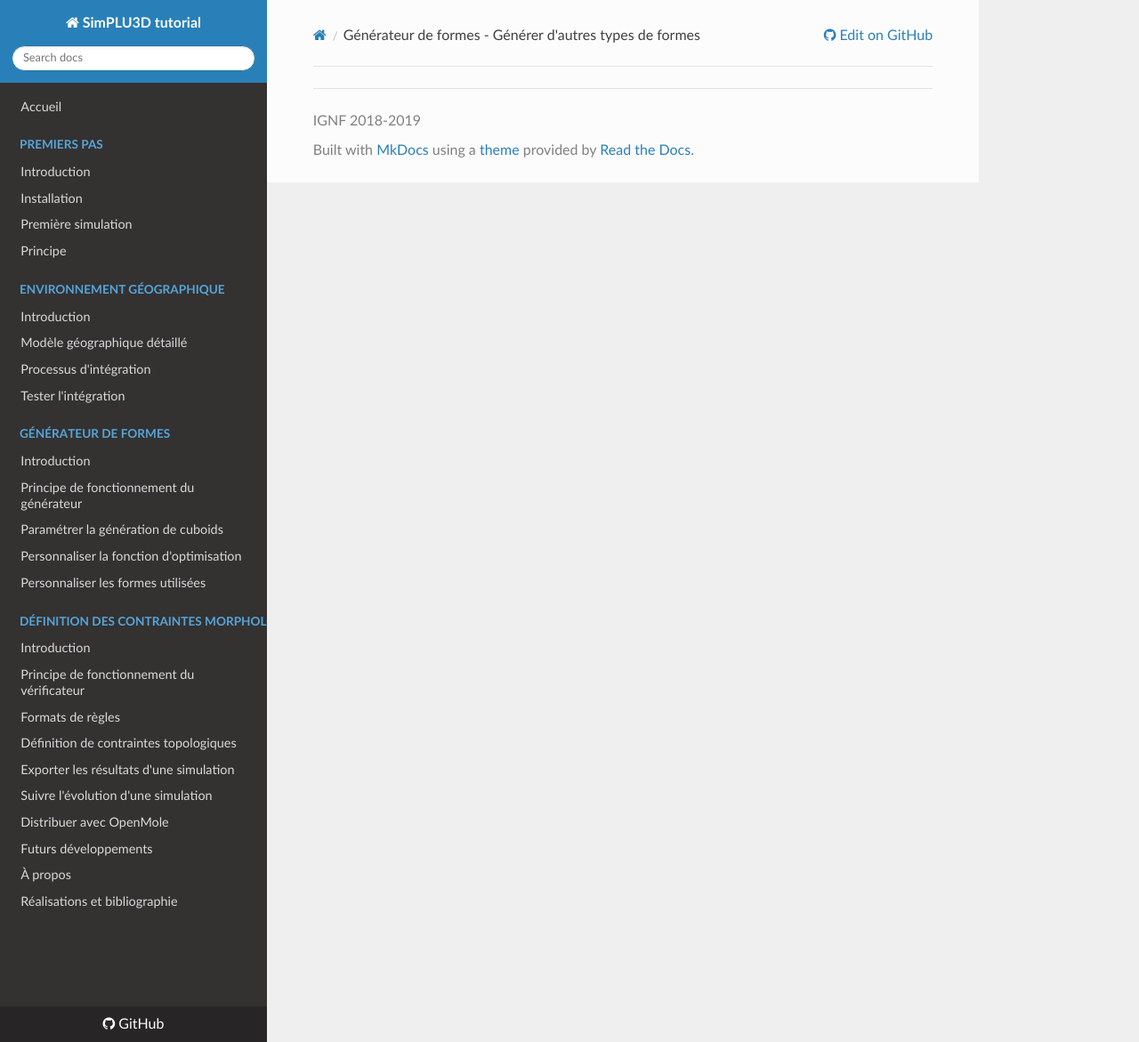
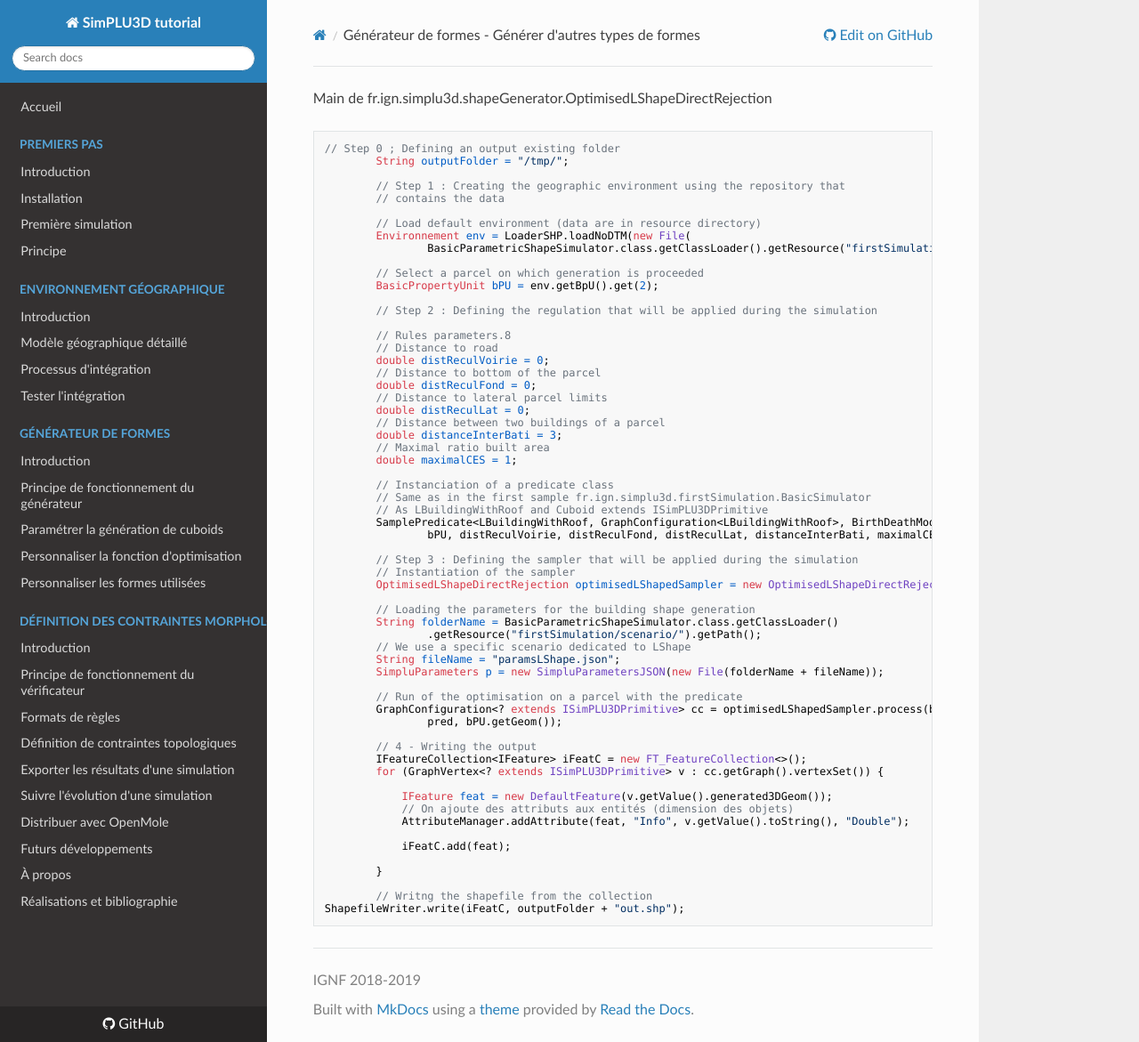
Before and after one commit to SimPLU3D/simplu3D-tutorial, an MkDocs documentation site: the page built from docs/generator/custom-shape.md, in a window 1280 px wide and 1171 px high. Shown: the whole window at 89% size. Built offline with MkDocs 1.6.1, drawn with Linux system fonts in a browser that asks for light colours; nearby versions of some CDN libraries.

Commit message:
Finishing custom-optimisation

````diff
--- a/docs/generator/custom-shape.md
+++ b/docs/generator/custom-shape.md
@@ -5,3 +5,72 @@ authors:
 date: 2018-10-26
 
 ---
+
+
+Main de fr.ign.simplu3d.shapeGenerator.OptimisedLShapeDirectRejection
+
+
+```JAVA
+// Step 0 ; Defining an output existing folder
+		String outputFolder = "/tmp/";
+
+		// Step 1 : Creating the geographic environment using the repository that
+		// contains the data
+
+		// Load default environment (data are in resource directory)
+		Environnement env = LoaderSHP.loadNoDTM(new File(
+				BasicParametricShapeSimulator.class.getClassLoader().getResource("firstSimulation/data/").getPath()));
+
+		// Select a parcel on which generation is proceeded
+		BasicPropertyUnit bPU = env.getBpU().get(2);
+
+		// Step 2 : Defining the regulation that will be applied during the simulation
+
+		// Rules parameters.8
+		// Distance to road
+		double distReculVoirie = 0;
+		// Distance to bottom of the parcel
+		double distReculFond = 0;
+		// Distance to lateral parcel limits
+		double distReculLat = 0;
+		// Distance between two buildings of a parcel
+		double distanceInterBati = 3;
+		// Maximal ratio built area
+		double maximalCES = 1;
+
+		// Instanciation of a predicate class
+		// Same as in the first sample fr.ign.simplu3d.firstSimulation.BasicSimulator
+		// As LBuildingWithRoof and Cuboid extends ISimPLU3DPrimitive
+		SamplePredicate<LBuildingWithRoof, GraphConfiguration<LBuildingWithRoof>, BirthDeathModification<LBuildingWithRoof>> pred = new SamplePredicate<>(
+				bPU, distReculVoirie, distReculFond, distReculLat, distanceInterBati, maximalCES);
+
+		// Step 3 : Defining the sampler that will be applied during the simulation
+		// Instantiation of the sampler
+		OptimisedLShapeDirectRejection optimisedLShapedSampler = new OptimisedLShapeDirectRejection();
+
+		// Loading the parameters for the building shape generation
+		String folderName = BasicParametricShapeSimulator.class.getClassLoader()
+				.getResource("firstSimulation/scenario/").getPath();
+		// We use a specific scenario dedicated to LShape
+		String fileName = "paramsLShape.json";
+		SimpluParameters p = new SimpluParametersJSON(new File(folderName + fileName));
+
+		// Run of the optimisation on a parcel with the predicate
+		GraphConfiguration<? extends ISimPLU3DPrimitive> cc = optimisedLShapedSampler.process(bPU, p, env, bPU.getId(),
+				pred, bPU.getGeom());
+
+		// 4 - Writing the output
+		IFeatureCollection<IFeature> iFeatC = new FT_FeatureCollection<>();
+		for (GraphVertex<? extends ISimPLU3DPrimitive> v : cc.getGraph().vertexSet()) {
+
+			IFeature feat = new DefaultFeature(v.getValue().generated3DGeom());
+			// On ajoute des attributs aux entités (dimension des objets)
+			AttributeManager.addAttribute(feat, "Info", v.getValue().toString(), "Double");
+
+			iFeatC.add(feat);
+
+		}
+
+		// Writng the shapefile from the collection
+ShapefileWriter.write(iFeatC, outputFolder + "out.shp");
+```
````
Also changed, not shown: docs/generator/custom-optimisation.md (+13 -1 lines).
